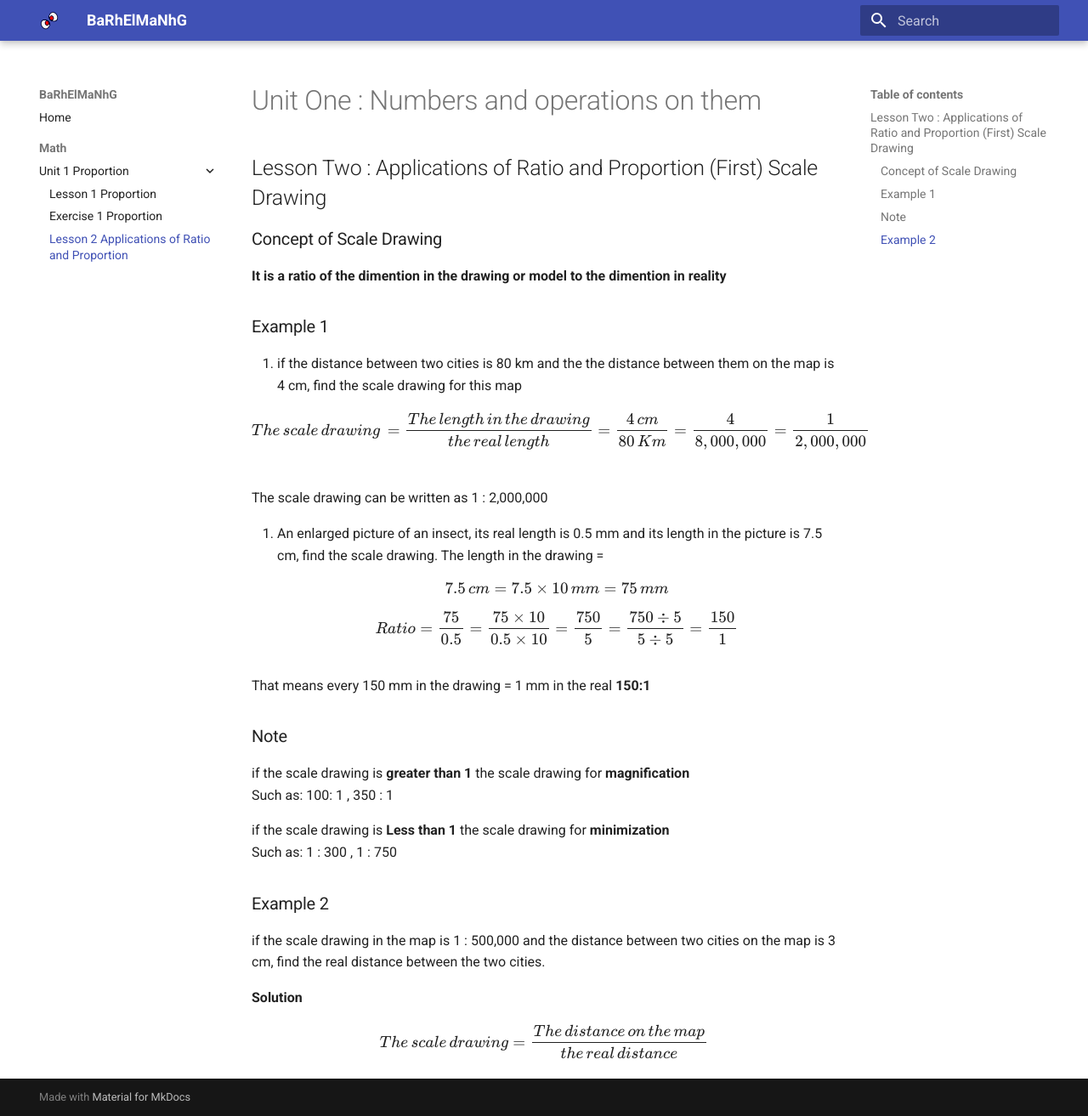
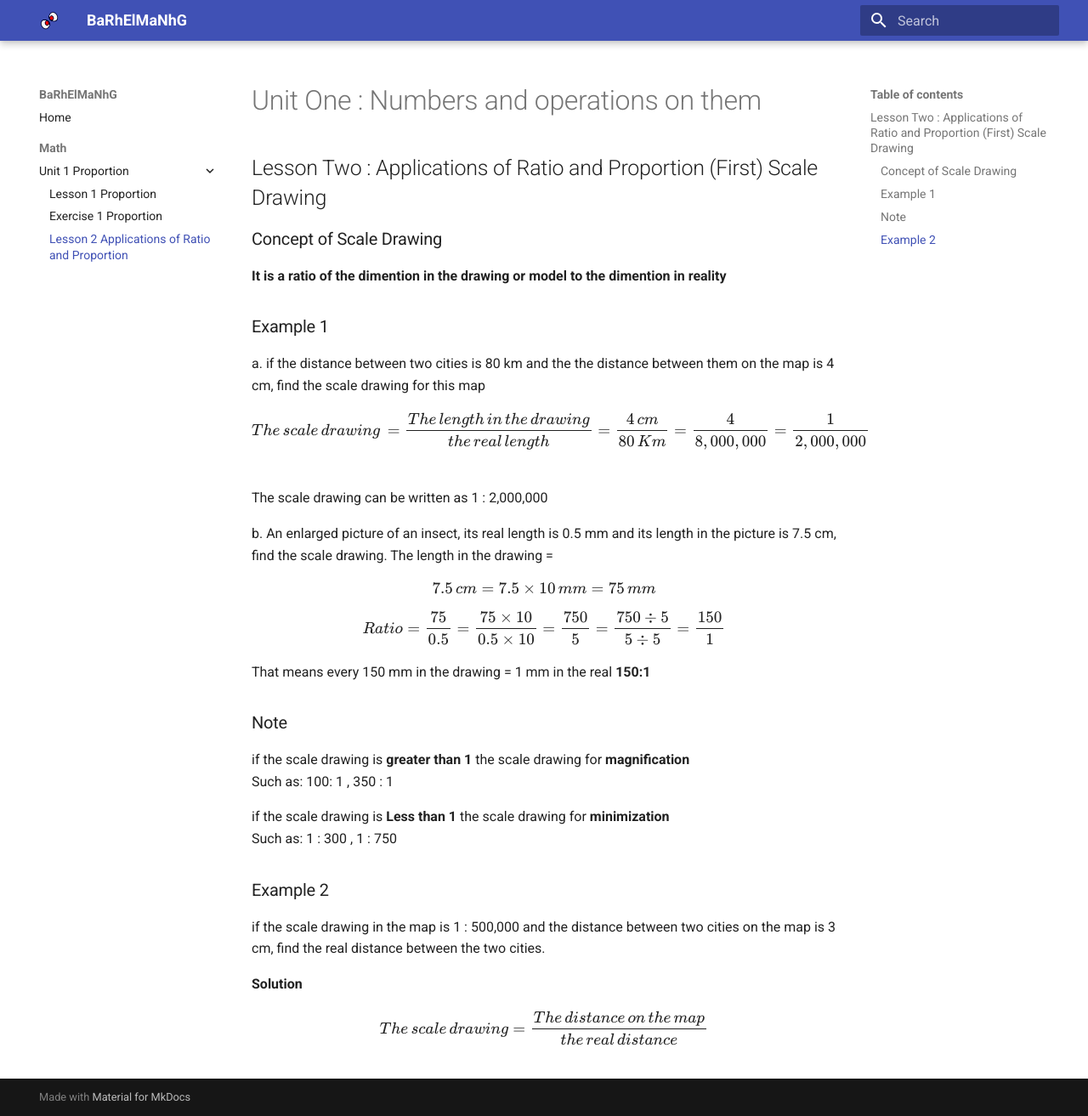
Before and after one commit to amansour-gh/educational.github.io, an MkDocs documentation site: the page built from docs/math/unit1/lesson2.md, in a window 1280 px wide and 1313 px high. Shown: the whole window at 85% size. Built offline with MkDocs 1.6.1 and Material for MkDocs 9.7.7, drawn with Linux system fonts in a browser that asks for light colours; some of the changed lines change nothing that is shown.

Commit message:
240928-37

```diff
--- a/docs/math/unit1/lesson2.md
+++ b/docs/math/unit1/lesson2.md
@@ -8,13 +8,13 @@
 
 ### Example 1
 
-1. if the distance between two cities is 80 km and the the distance between them on the map is 4 cm, find the scale drawing for this map
+a. if the distance between two cities is 80 km and the the distance between them on the map is 4 cm, find the scale drawing for this map
 
 $$ The \, scale \, drawing \, = \frac{The \, length \, in \, the \, drawing}{the \, real \, length} = \frac{4 \, cm}{80 \, Km} = \frac{4}{8,000,000} = \frac{1}{2,000,000} $$
 The scale drawing can be written as 1 : 2,000,000
 
 
-2. An enlarged picture of an insect, its real length is 0.5 mm and its length in the picture is 7.5 cm, find the scale drawing.
+b. An enlarged picture of an insect, its real length is 0.5 mm and its length in the picture is 7.5 cm, find the scale drawing.
    The length in the drawing =
    $$ 7.5 \, cm = 7.5 \times 10 \, mm = 75 \, mm $$
    $$ Ratio = \frac{75}{0.5} = \frac{75 \times 10}{0.5 \times 10} = \frac{750}{5} = \frac{750 \div 5}{5 \div 5} = \frac{150}{1} $$
```
